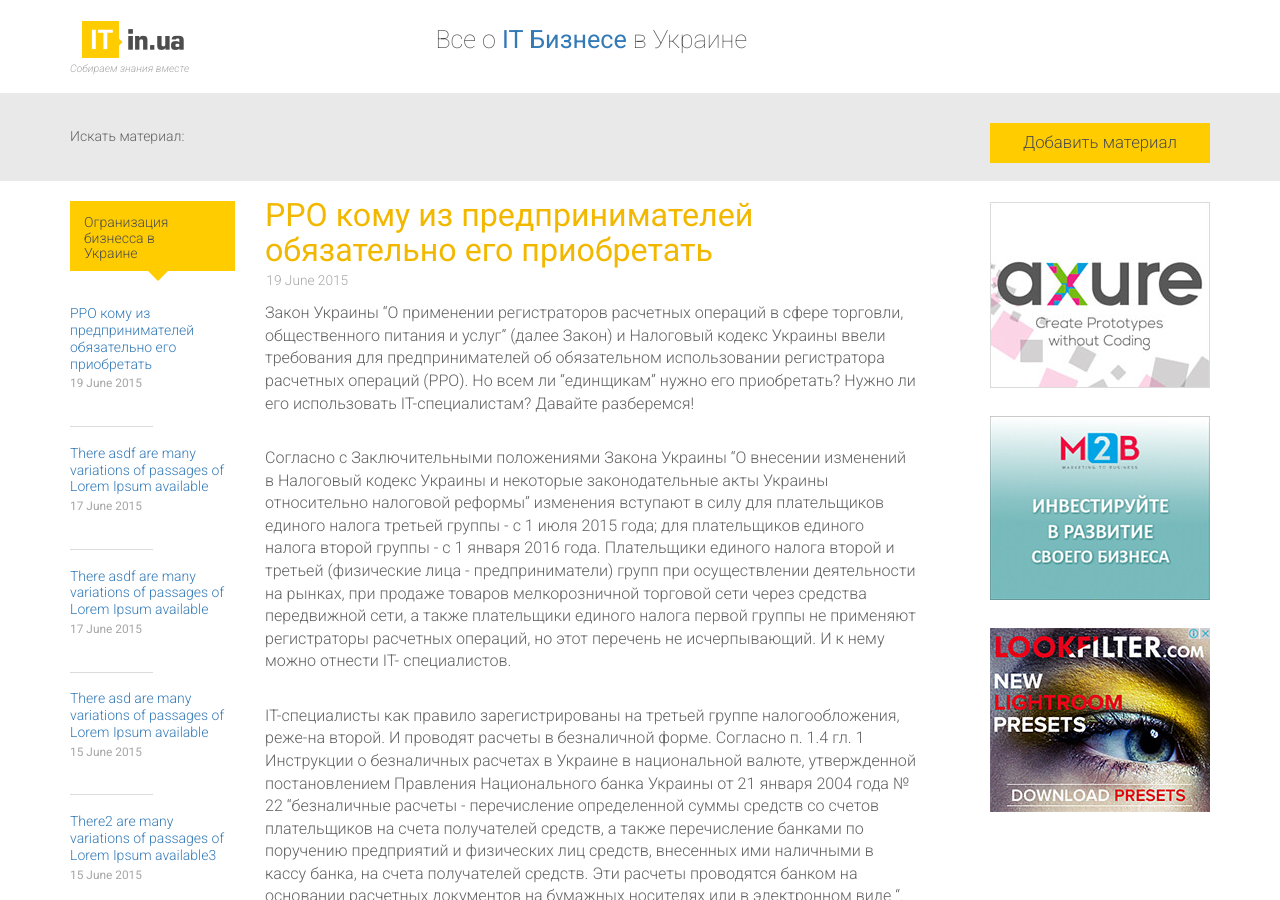
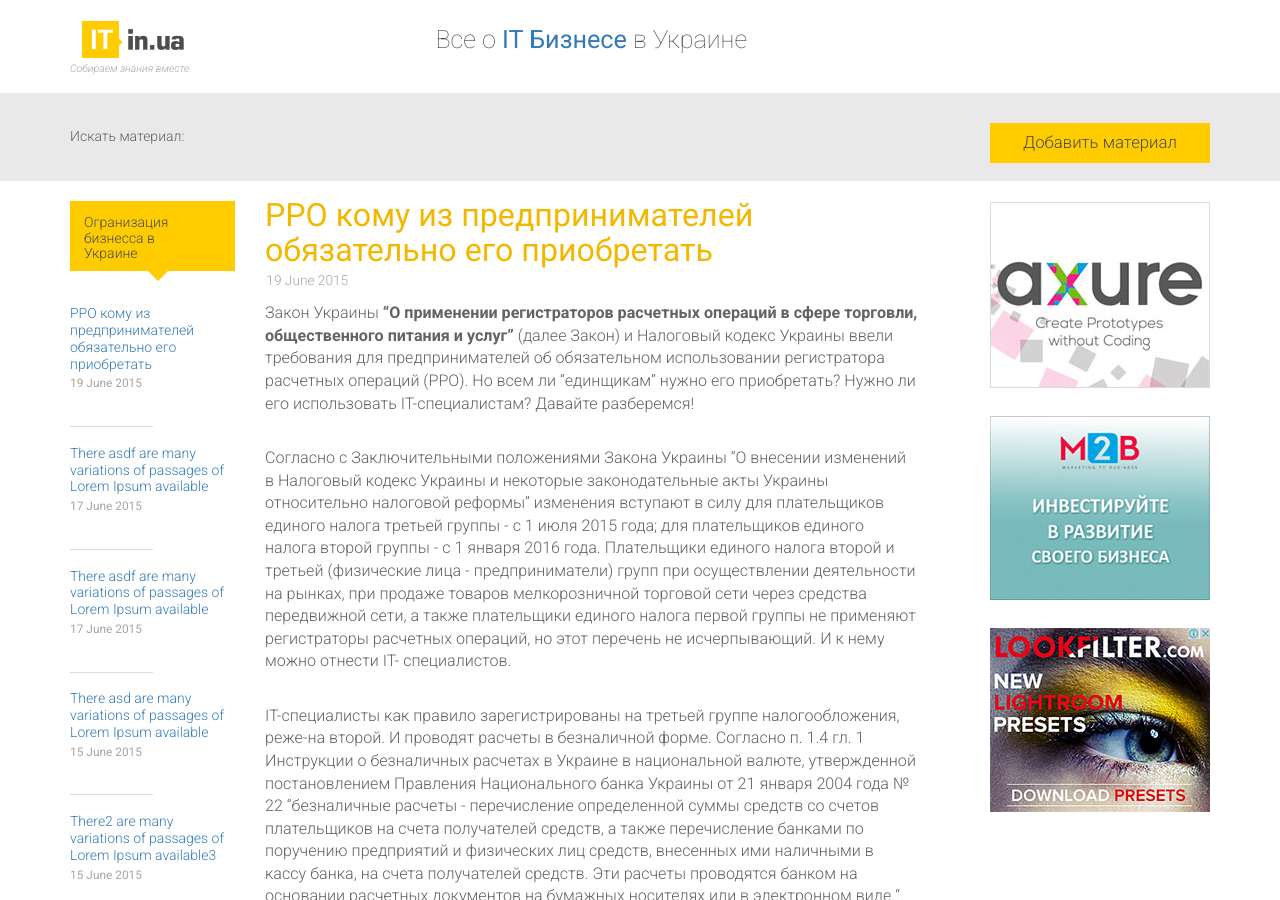
Before and after one commit to itinua/itinua.github.io, a Jekyll site: the page built from _posts/[a2] Огранизация бизнесса в Украине/2015-06-19-registratorov-raschetnih-operatsii.md, in a window 1280 px wide and 900 px high. Built offline with Jekyll 4.4.1, drawn with Linux system fonts in a browser that asks for light colours; nearby versions of some CDN libraries; Markdown is read by kramdown in place of the engine named in the settings; comment, search, counter and statistics services are not loaded.

Commit message:
правки

```diff
--- a/_posts/[a2] Огранизация бизнесса в Украине/2015-06-19-registratorov-raschetnih-operatsii.md
+++ b/_posts/[a2] Огранизация бизнесса в Украине/2015-06-19-registratorov-raschetnih-operatsii.md
@@ -7,7 +7,7 @@ img: getImage.jpeg
 author: anna-ivanenko
 ---
 
-Закон Украины "О применении регистраторов расчетных операций в сфере торговли, общественного питания и услуг" (далее Закон) и Налоговый кодекс Украины ввели требования для предпринимателей об обязательном использовании регистратора расчетных операций (РРО). Но всем ли  "единщикам" нужно его приобретать? Нужно ли его использовать IT-специалистам? Давайте разберемся!
+Закон Украины **"О применении регистраторов расчетных операций в сфере торговли, общественного питания и услуг"** (далее Закон) и Налоговый кодекс Украины ввели требования для предпринимателей об обязательном использовании регистратора расчетных операций (РРО). Но всем ли  "единщикам" нужно его приобретать? Нужно ли его использовать IT-специалистам? Давайте разберемся!
 
 Согласно с Заключительными положениями Закона Украины "О внесении изменений в Налоговый кодекс Украины и некоторые законодательные акты Украины относительно налоговой реформы" изменения вступают в силу для плательщиков единого налога третьей группы - с 1 июля 2015 года; для плательщиков единого налога второй группы - с 1 января 2016 года. Плательщики единого налога второй и третьей (физические лица - предприниматели) групп при осуществлении деятельности на рынках, при продаже товаров мелкорозничной торговой сети через средства передвижной сети, а также плательщики единого налога первой группы не применяют регистраторы расчетных операций, но этот перечень не исчерпывающий. И к нему можно отнести IT- специалистов.
 
```
